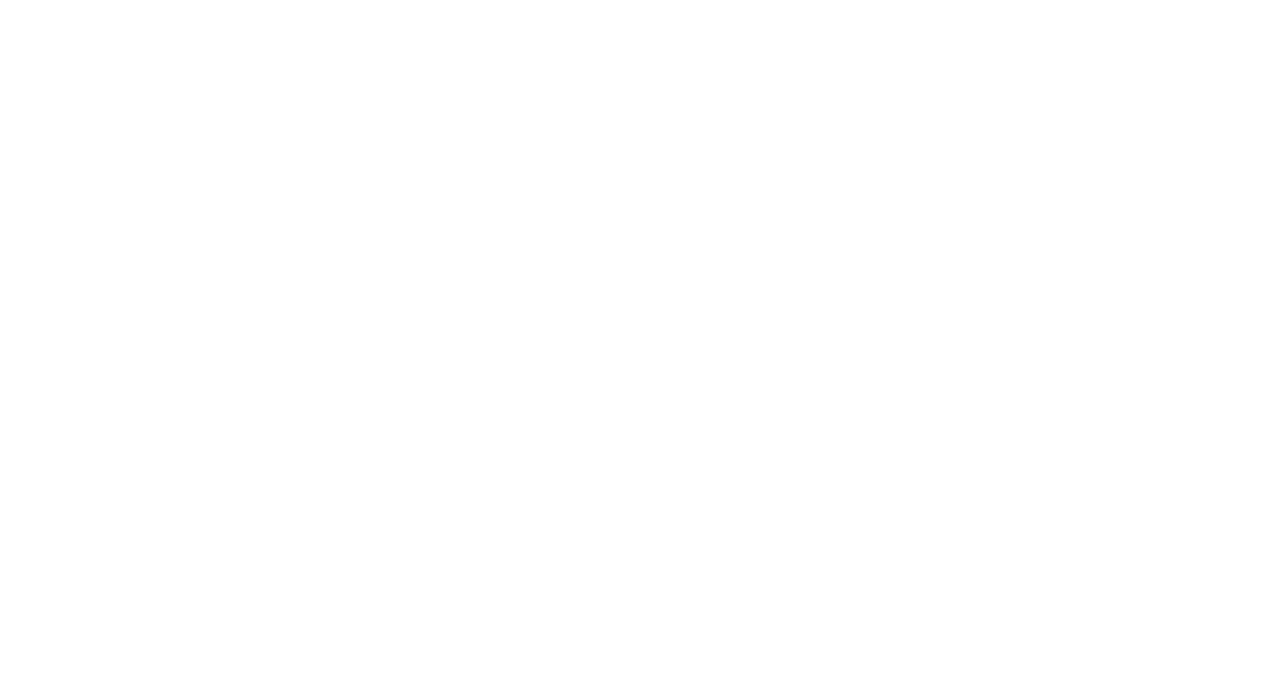
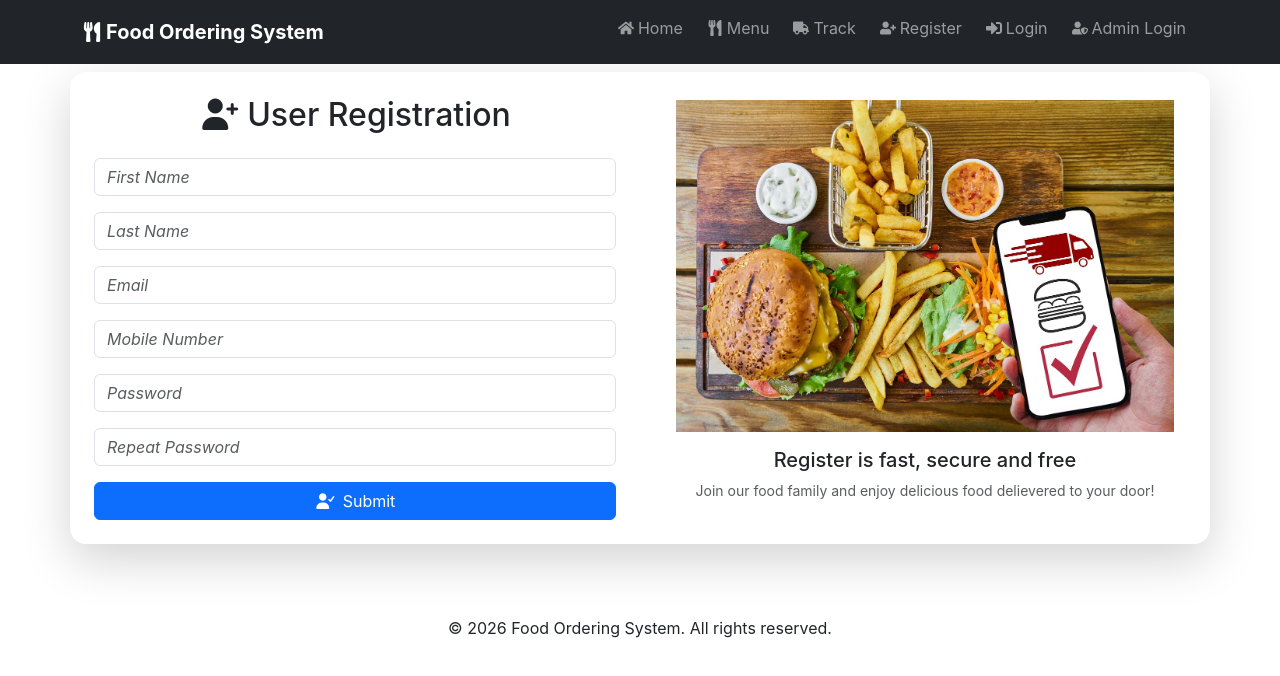
Before and after one commit to gitcoder-amit/FoodOrdering-App, a React (Create React App) app in the folder FoodOrderingSystem/frontend/: page /register in a window 1280 px wide. Before the commit this address had no page. Shown: the top 676 px of the page. Built offline with nearby package versions, Linux system fonts and the light colour scheme.

Commit message:
added frontend for Registration page

```diff
--- a/FoodOrderingSystem/frontend/src/App.js
+++ b/FoodOrderingSystem/frontend/src/App.js
@@ -9,6 +9,7 @@
 import AddFood from './pages/addFood';
 import ManageFood from './pages/manageFood';
 import SearchPage from './pages/searchPage';
+import Register from './pages/Register';
 
 function App() {
   return (
@@ -22,6 +23,7 @@
         <Route path = '/add-food' element = {<AddFood/>}></Route>
         <Route path = '/manage-food' element = {<ManageFood/>}></Route>
         <Route path = '/search' element = {<SearchPage/>}></Route>
+        <Route path = '/register' element = {<Register/>}></Route>
       </Routes>
     </Router>
   );
--- a/FoodOrderingSystem/frontend/src/components/PublicLayout.js
+++ b/FoodOrderingSystem/frontend/src/components/PublicLayout.js
@@ -24,7 +24,7 @@
                         <Link className="nav-link" to="#"><FaTruck className='me-1'/>Track</Link>
                         </li>
                         <li className="nav-item mx-1">
-                        <Link className="nav-link" to="#"><FaUserPlus className='me-1'/>Register</Link>
+                        <Link className="nav-link" to="/register"><FaUserPlus className='me-1'/>Register</Link>
                         </li>
                         <li className="nav-item mx-1">
                         <Link className="nav-link" to="#"><FaSignInAlt className='me-1'/>Login</Link>
--- /dev/null
+++ b/FoodOrderingSystem/frontend/src/pages/Register.js
@@ -0,0 +1,121 @@
+import React, {useState, useEffect} from "react";
+import PublicLayout from "../components/PublicLayout";
+import { toast, ToastContainer, toastContainter } from "react-toastify";
+import 'react-toastify/dist/ReactToastify.css';
+import { useNavigate } from "react-router-dom";
+
+
+const Register = () => {
+        const [formData, setFormData] = useState({
+            first_name :   '',
+            last_name : '',
+            mobile : '',
+            email : '',
+            password : '',
+            repeatpassword: ''
+            })
+
+        const navigate = useNavigate()
+
+
+        const handleChange = (e) => {
+            const {name, value} = e.target;
+
+            setFormData((prev)=>({
+                ...prev,
+                [name]:value
+            }))  // prev values will be in prev variable
+        };
+
+
+
+        const handleSubmit = async (e) => {
+                e.preventDefault();
+
+                const data = new FormData()
+                data.append("first_name", formData.first_name);
+                data.append("last_name", formData.last_name);
+                data.append("mobile", formData.mobile);
+                data.append("email", formData.email);
+                data.append("password", formData.password);
+                data.append("repeatpassword", formData.password);
+
+                try{
+                const response = await fetch('http://127.0.0.1:8000/api/add-food-item/', {
+                    method: 'POST',
+                    body: data
+                });
+
+                const result = await response.json();
+
+                if (response.status == 201){
+                    toast.success(result.message);
+                    setFormData({
+                        category :   '',
+                        item_price : '',
+                        item_name : '',
+                        item_description : '',
+                        image : null,
+                        item_quantity : ''
+                    })
+                }
+                else{
+                    toast.error(result.message);
+                }
+                }
+                catch(error){
+                    console.error("Error adding category:", error);
+                    toast.error("ERROR adding category. Please try again.");
+                }
+
+            }
+    return (
+        <PublicLayout>
+            <div className="container py-2">
+                <div className="row shadow-lg rounded-4">
+                    <div className="col-md-6 p-4">
+                        <h2 className="text-center mb-4">
+                            <i className="fas fa-user-plus me-2"></i>User Registration</h2>
+                        <form>
+                            <div className = "mb-3">
+                                <input  name ='first_name' className = 'form-control' value={formData.first_name}  placeholder = 'First Name' onChange={handleChange} />
+                            </div>
+
+                            <div className = "mb-3">
+                                <input  name ='last_name' className = 'form-control' value={formData.last_name} placeholder = 'Last Name' onChange={handleChange} />
+                            </div>
+
+                            <div className = "mb-3">
+                                <input  name ='email' className = 'form-control' value={formData.email}  placeholder = 'Email' onChange={handleChange}/>
+                            </div>
+
+                            <div className = "mb-3">
+                                <input  name ='mobile' className = 'form-control' value={formData.mobile}  placeholder = 'Mobile Number' onChange={handleChange}/>
+                            </div>
+
+                            <div className = "mb-3">
+                                <input  name ='password' className = 'form-control' value={formData.password} placeholder = 'Password' onChange={handleChange}/>
+                            </div>
+
+                            <div className = "mb-3">
+                                <input  name ='repeatpassword' className = 'form-control' value={formData.repeatpassword}  placeholder = 'Repeat Password' onChange={handleChange}/>
+                            </div>
+
+                            <button className='btn btn-primary w-100'><i className="fas fa-user-check me-2"></i>Submit</button>
+                        </form>
+                    </div>
+
+                <div className="col-md-6 d-flex align-items-center justify-content-center">
+                    <div className="p-4 text-center">
+                        <img src='images/admin-bg.jpeg' className="img-fluid"/>
+                        <h5 className="mt-3">Register is fast, secure and free</h5>
+                        <p className="text-muted small">Join our food family and enjoy delicious food delievered to your door!</p>
+                    </div>
+                </div>
+            </div>
+            </div>
+        </PublicLayout>
+    )
+}
+
+export default Register
```
